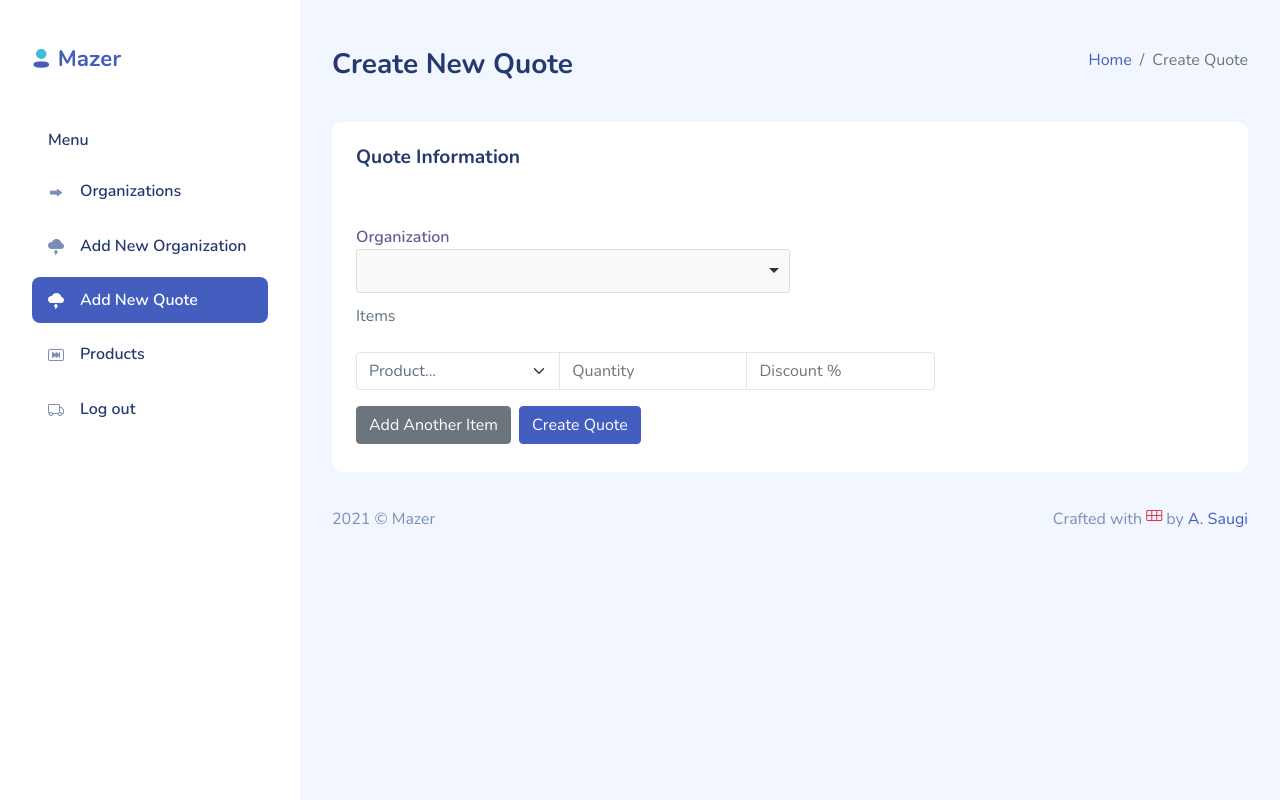
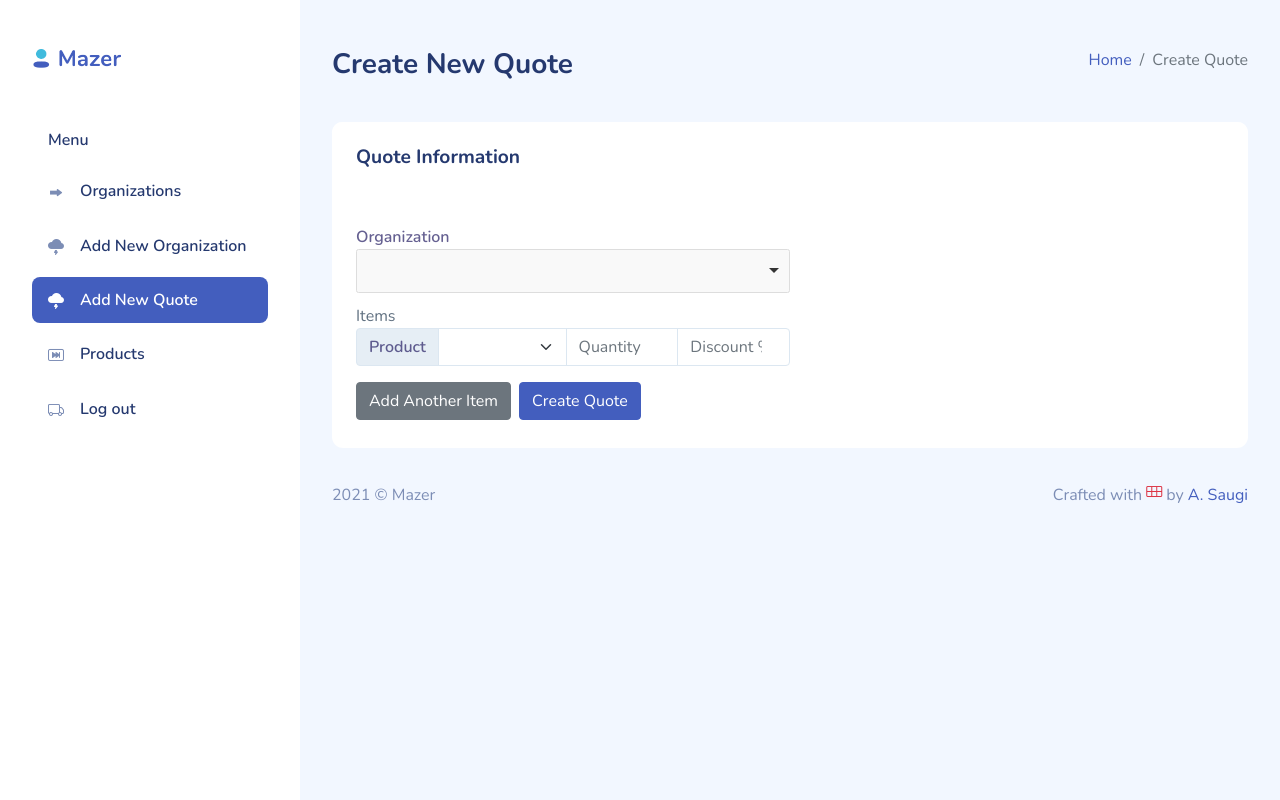
Before and after one commit to hanifeh/CRM, a Django app: page /quote/create/ in a window 1280 px wide. Run offline with Django 3.2, Linux system fonts and the light colour scheme; the visitor is signed in with stand-in values (Sample User, id 1); data that the repository does not hold is empty; some libraries are stand-ins or nearby versions.

Commit message:
add edit create-quote.html

```diff
--- a/quote/templates/create-quote.html
+++ b/quote/templates/create-quote.html
@@ -40,22 +40,22 @@
                                 </div>
                                 <label for="organization">Items</label>
                                 <br>
-                                <br>
                                 {% for form in formset %}
                                     <div class="formset">
-                                        <div class="col-md-8 col-12">
+                                        <div class="col-md-6 col-12">
                                             <div class="form-group">
                                                 <div class="col-md-12 mb-3">
                                                     <div class="input-group mb-3">
+                                                    <label class="input-group-text"
+                                                        for="id_form-0-product">Product</label>
                                                         <select class="form-select" name="form-0-product"
                                                                 id="id_form-0-product" required>
-                                                            <option selected>Product...</option>
                                                             {% for product in products %}
                                                                 <option value="{{ product.id }}">{{ product }}</option>
                                                             {% endfor %}
                                                         </select>
                                                         <input type="number" class="form-control" name="form-0-quantity"
-                                                               min="0" id="id_form-0-quantity"
+                                                               min="1" id="id_form-0-quantity"
                                                                placeholder="Quantity" required>
                                                         <input type="number" class="form-control" name="form-0-discount"
                                                                min="0" max="100" id="id_form-0-discount"
```
